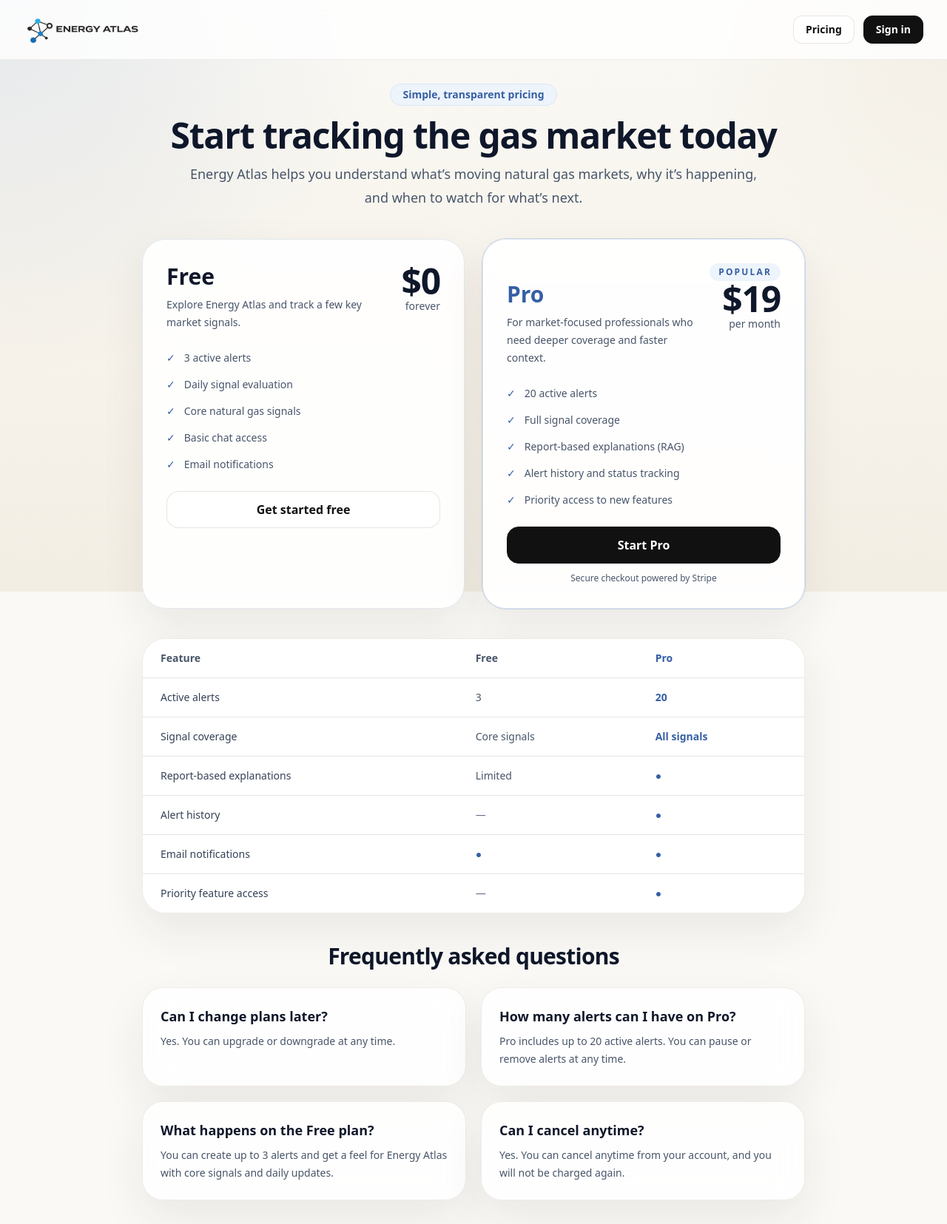
After one commit to mosesmc52/energy-atlas-ai, a Django app: template app/templates/common/pricing.html in a window 1280 px wide. The commit adds this page. Shown: the whole page at 74% size. Run offline with Django 3.2, Linux system fonts and the light colour scheme; the template is opened without the code that fills it, so the values that code supplies are empty; some libraries are stand-ins or nearby versions.

Commit message:
no message

```diff
--- a/app/main/urls.py
+++ b/app/main/urls.py
@@ -32,6 +32,11 @@ urlpatterns = [
         TemplateView.as_view(template_name="common/about.html"),
         name="about",
     ),
+    path(
+        "pricing/",
+        TemplateView.as_view(template_name="common/pricing.html"),
+        name="pricing",
+    ),
     path("auth/", include("auth.urls")),
     path("alerts/", include("alerts.urls")),
 ]
--- a/app/templates/common/header.html
+++ b/app/templates/common/header.html
@@ -5,11 +5,16 @@
       <img src="{% static 'img/logo-w-title.png' %}" alt="Energy Atlas" class="h-12 w-auto">
     </a>
 
+    <div class="flex items-center gap-3">
+      <a href="{% url 'pricing' %}" class="btn-secondary px-4 py-2 text-sm font-semibold">Pricing</a>
       {% if request.user.is_authenticated %}
         <form method="post" action="{% url 'auth:logout' %}">
           {% csrf_token %}
           <button class="btn-secondary px-4 py-2 text-sm font-semibold" type="submit">Log out</button>
         </form>
+      {% else %}
+        <a href="{% url 'auth:signin' %}" class="btn-black px-4 py-2 text-sm font-semibold">Sign in</a>
       {% endif %}
     </div>
+  </div>
 </header>
--- /dev/null
+++ b/app/templates/common/pricing.html
@@ -0,0 +1,147 @@
+{% extends "base.html" %}
+
+{% block title %}Pricing | Energy Atlas{% endblock %}
+
+{% block page-content %}
+  <section class="mx-auto max-w-4xl space-y-10">
+    <div class="space-y-4 text-center">
+      <div class="inline-flex rounded-full border border-atlas-100 bg-atlas-50 px-4 py-1 text-sm font-semibold text-atlas-500">
+        Simple, transparent pricing
+      </div>
+      <div class="space-y-3">
+        <h1 class="text-4xl font-semibold tracking-tight text-slate-900 sm:text-5xl">Start tracking the gas market today</h1>
+        <p class="mx-auto max-w-3xl text-lg leading-8 text-slate-600">
+          Energy Atlas helps you understand what’s moving natural gas markets, why it’s happening, and when to watch for what’s next.
+        </p>
+      </div>
+    </div>
+
+    <div class="grid gap-6 lg:grid-cols-2">
+      <article class="panel space-y-6 rounded-[2rem] border border-slate-200 bg-white/90 p-8">
+        <div class="flex items-start justify-between gap-6">
+          <div class="space-y-2">
+            <h2 class="text-3xl font-semibold text-slate-900">Free</h2>
+            <p class="max-w-sm text-sm leading-6 text-slate-600">
+              Explore Energy Atlas and track a few key market signals.
+            </p>
+          </div>
+          <div class="text-right">
+            <div class="text-5xl font-semibold tracking-tight text-slate-900">$0</div>
+            <div class="text-sm font-medium text-slate-600">forever</div>
+          </div>
+        </div>
+
+        <ul class="space-y-3 text-sm leading-6 text-slate-600">
+          <li class="flex items-start gap-3"><span class="text-atlas-500">✓</span><span>3 active alerts</span></li>
+          <li class="flex items-start gap-3"><span class="text-atlas-500">✓</span><span>Daily signal evaluation</span></li>
+          <li class="flex items-start gap-3"><span class="text-atlas-500">✓</span><span>Core natural gas signals</span></li>
+          <li class="flex items-start gap-3"><span class="text-atlas-500">✓</span><span>Basic chat access</span></li>
+          <li class="flex items-start gap-3"><span class="text-atlas-500">✓</span><span>Email notifications</span></li>
+        </ul>
+
+        <a href="{% url 'auth:signup' %}" class="btn-secondary w-full justify-center rounded-2xl py-3 text-base">Get started free</a>
+      </article>
+
+      <article class="panel relative space-y-6 rounded-[2rem] border border-atlas-100 bg-white/95 p-8 ring-1 ring-atlas-500/20">
+        <div class="absolute right-8 top-8 rounded-full bg-atlas-50 px-3 py-1 text-xs font-semibold uppercase tracking-[0.18em] text-atlas-500">
+          Popular
+        </div>
+        <div class="flex items-start justify-between gap-6">
+          <div class="space-y-2">
+            <h2 class="text-3xl font-semibold text-atlas-500">Pro</h2>
+            <p class="max-w-sm text-sm leading-6 text-slate-600">
+              For market-focused professionals who need deeper coverage and faster context.
+            </p>
+          </div>
+          <div class="text-right">
+            <div class="text-5xl font-semibold tracking-tight text-slate-900">$19</div>
+            <div class="text-sm font-medium text-slate-600">per month</div>
+          </div>
+        </div>
+
+        <ul class="space-y-3 text-sm leading-6 text-slate-600">
+          <li class="flex items-start gap-3"><span class="text-atlas-500">✓</span><span>20 active alerts</span></li>
+          <li class="flex items-start gap-3"><span class="text-atlas-500">✓</span><span>Full signal coverage</span></li>
+          <li class="flex items-start gap-3"><span class="text-atlas-500">✓</span><span>Report-based explanations (RAG)</span></li>
+          <li class="flex items-start gap-3"><span class="text-atlas-500">✓</span><span>Alert history and status tracking</span></li>
+          <li class="flex items-start gap-3"><span class="text-atlas-500">✓</span><span>Priority access to new features</span></li>
+        </ul>
+
+        <div class="space-y-3">
+          <a href="{% url 'auth:signup' %}" class="btn-black w-full justify-center rounded-2xl py-3 text-base" style="color: #ffffff;">Start Pro</a>
+          <p class="text-center text-xs text-slate-600">Secure checkout powered by Stripe</p>
+        </div>
+      </article>
+    </div>
+
+    <section class="panel overflow-hidden rounded-[2rem] p-0">
+      <div class="overflow-x-auto">
+        <table class="min-w-full divide-y divide-stone-200 text-sm">
+          <thead class="bg-white/90">
+            <tr class="text-left text-slate-600">
+              <th class="px-6 py-4 font-semibold">Feature</th>
+              <th class="px-6 py-4 font-semibold">Free</th>
+              <th class="px-6 py-4 font-semibold text-atlas-500">Pro</th>
+            </tr>
+          </thead>
+          <tbody class="divide-y divide-stone-200 bg-white/80">
+            <tr>
+              <td class="px-6 py-4 font-medium text-slate-700">Active alerts</td>
+              <td class="px-6 py-4 text-slate-600">3</td>
+              <td class="px-6 py-4 font-semibold text-atlas-500">20</td>
+            </tr>
+            <tr>
+              <td class="px-6 py-4 font-medium text-slate-700">Signal coverage</td>
+              <td class="px-6 py-4 text-slate-600">Core signals</td>
+              <td class="px-6 py-4 font-semibold text-atlas-500">All signals</td>
+            </tr>
+            <tr>
+              <td class="px-6 py-4 font-medium text-slate-700">Report-based explanations</td>
+              <td class="px-6 py-4 text-slate-600">Limited</td>
+              <td class="px-6 py-4 text-atlas-500">●</td>
+            </tr>
+            <tr>
+              <td class="px-6 py-4 font-medium text-slate-700">Alert history</td>
+              <td class="px-6 py-4 text-slate-400">—</td>
+              <td class="px-6 py-4 text-atlas-500">●</td>
+            </tr>
+            <tr>
+              <td class="px-6 py-4 font-medium text-slate-700">Email notifications</td>
+              <td class="px-6 py-4 text-atlas-500">●</td>
+              <td class="px-6 py-4 text-atlas-500">●</td>
+            </tr>
+            <tr>
+              <td class="px-6 py-4 font-medium text-slate-700">Priority feature access</td>
+              <td class="px-6 py-4 text-slate-400">—</td>
+              <td class="px-6 py-4 text-atlas-500">●</td>
+            </tr>
+          </tbody>
+        </table>
+      </div>
+    </section>
+
+    <section class="space-y-6">
+      <div class="text-center">
+        <h2 class="text-3xl font-semibold tracking-tight text-slate-900">Frequently asked questions</h2>
+      </div>
+      <div class="grid gap-5 md:grid-cols-2">
+        <article class="panel space-y-2 rounded-[1.75rem] bg-white/85">
+          <h3 class="text-lg font-semibold text-slate-900">Can I change plans later?</h3>
+          <p class="text-sm leading-6 text-slate-600">Yes. You can upgrade or downgrade at any time.</p>
+        </article>
+        <article class="panel space-y-2 rounded-[1.75rem] bg-white/85">
+          <h3 class="text-lg font-semibold text-slate-900">How many alerts can I have on Pro?</h3>
+          <p class="text-sm leading-6 text-slate-600">Pro includes up to 20 active alerts. You can pause or remove alerts at any time.</p>
+        </article>
+        <article class="panel space-y-2 rounded-[1.75rem] bg-white/85">
+          <h3 class="text-lg font-semibold text-slate-900">What happens on the Free plan?</h3>
+          <p class="text-sm leading-6 text-slate-600">You can create up to 3 alerts and get a feel for Energy Atlas with core signals and daily updates.</p>
+        </article>
+        <article class="panel space-y-2 rounded-[1.75rem] bg-white/85">
+          <h3 class="text-lg font-semibold text-slate-900">Can I cancel anytime?</h3>
+          <p class="text-sm leading-6 text-slate-600">Yes. You can cancel anytime from your account, and you will not be charged again.</p>
+        </article>
+      </div>
+    </section>
+  </section>
+{% endblock %}
```
Lines whose indentation alone changed are shown as unchanged.
